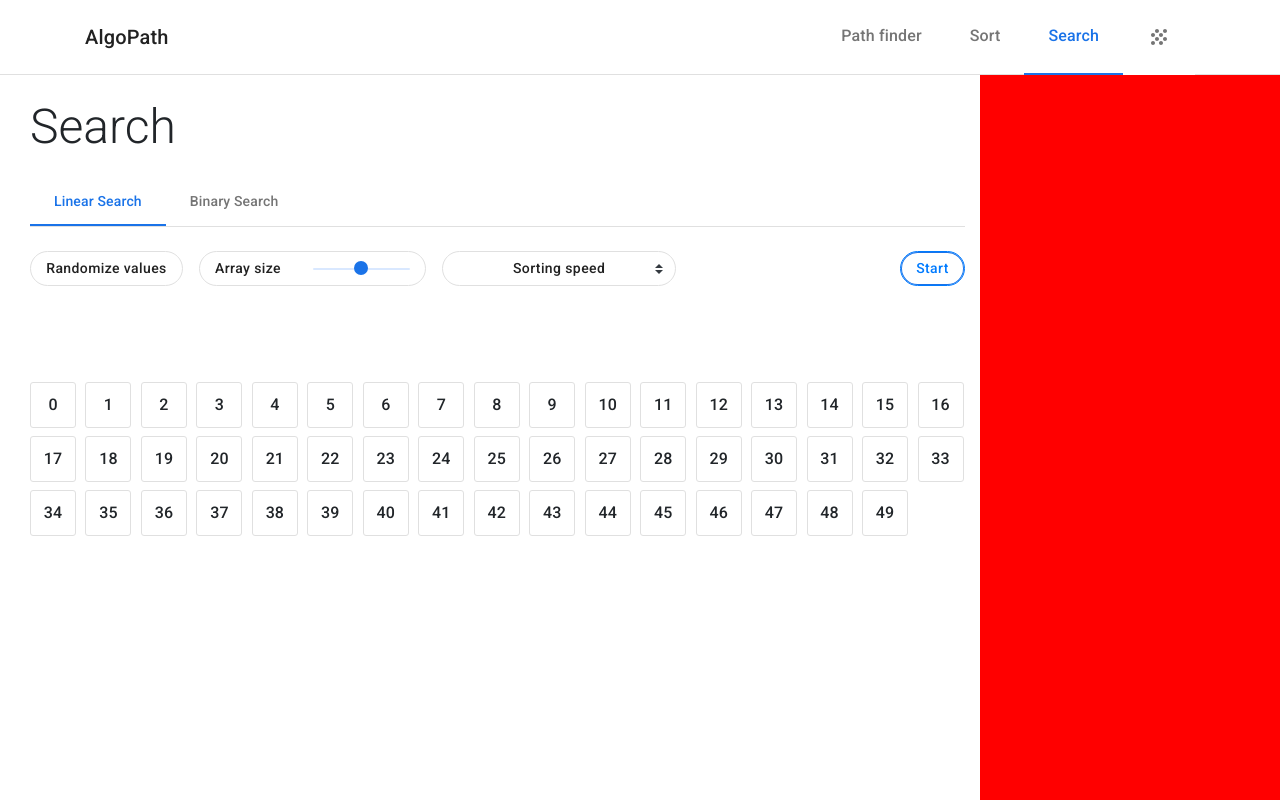
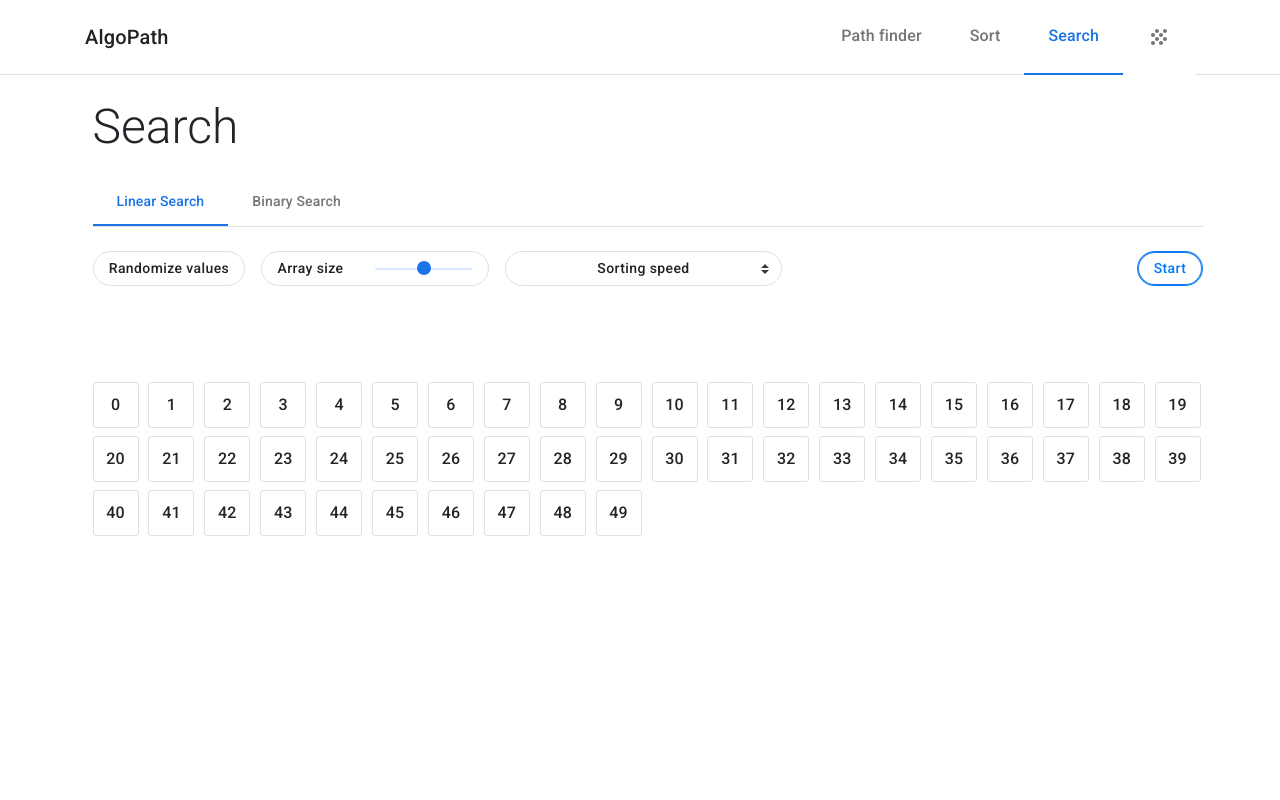
Before and after one commit to m-reyes-h/algopath, a React (Create React App) app: page / in a window 1280 px wide. Built offline with nearby package versions, Linux system fonts and the light colour scheme.

Commit message:
Use recoil to manage the aside open and close status

```diff
--- a/src/assets/styles/style.css
+++ b/src/assets/styles/style.css
@@ -43,6 +43,16 @@ body {
   -moz-osx-font-smoothing: grayscale;
   font-size: 16px;
   letter-spacing: 0.00938rem;
+}
+
+/**
+ * Animation for aside
+ */
+.navbar,
+.container,
+.container-fluid,
+.page-aside {
+  transition: all 400ms ease;
 }
 
 .border {
--- a/src/components/MainLayout.js
+++ b/src/components/MainLayout.js
@@ -1,19 +1,29 @@
 import React from "react";
 import PropTypes from "prop-types";
+import styled from "styled-components";
+import { useRecoilState } from "recoil";
+import asideOpen from "../state/aside";
 import Navbar from "./Navbar";
+
+// Style --------------------------------------------------------------
+
+const LayoutSt = styled.div`
+  padding-top: 75px;
+  padding-right: ${(props) => (props.asideOpen ? "300px" : "0px")};
+`;
 
 // Component ----------------------------------------------------------
 
-// todo must padding right 300
 function MainLayout({ children }) {
+  const [isOpen] = useRecoilState(asideOpen);
+
+  // Component ----------------------------------------------------------
+
   return (
-    <div
-      className="container-fluid d-flex min-vh-100"
-      style={{ paddingTop: "75px", paddingRight: "300px" }}
-    >
+    <LayoutSt className="container-fluid d-flex min-vh-100" asideOpen={isOpen}>
       <Navbar />
       {children}
-    </div>
+    </LayoutSt>
   );
 }
 
--- a/src/components/Navbar.js
+++ b/src/components/Navbar.js
@@ -3,12 +3,15 @@ import styled from "styled-components";
 import { NavLink, Link } from "react-router-dom";
 import { MdGrain as AnalyzeIcon } from "react-icons/md";
 import { OverlayTrigger, Tooltip } from "react-bootstrap";
+import { useRecoilState } from "recoil";
+import asideOpen from "../state/aside";
 
 // Style --------------------------------------------------------------
 
 const NavSt = styled.nav`
   height: 75px;
   border-bottom: 1px solid ${(props) => props.theme.palette.grey[300]};
+  right: ${(props) => (props.asideOpen ? "300px" : "0px")};
 
   .navbar-brand {
     color: ${(props) => props.theme.palette.text.primary} !important;
@@ -43,10 +46,16 @@ const NavSt = styled.nav`
 
 // Component ----------------------------------------------------------
 
-// todo navbar need to move left
 function Navbar() {
+  const [isOpen, setIsOpen] = useRecoilState(asideOpen);
+
+  // Component ----------------------------------------------------------
+
   return (
-    <NavSt className="navbar navbar-expand-sm navbar-light bg-white fixed-top">
+    <NavSt
+      className="navbar navbar-expand-sm navbar-light bg-white fixed-top"
+      asideOpen={isOpen}
+    >
       <div className="container">
         <Link className="navbar-brand" to="/">
           AlgoPath
@@ -74,7 +83,11 @@ function Navbar() {
                 placement="bottom"
                 overlay={<Tooltip>Analyzer</Tooltip>}
               >
-                <button type="button" className="nav-link border-0 bg-white">
+                <button
+                  type="button"
+                  className="nav-link border-0 bg-white"
+                  onClick={() => setIsOpen(!isOpen)}
+                >
                   <AnalyzeIcon size={24} />
                 </button>
               </OverlayTrigger>
--- a/src/containers/LinearSearch/components/Aside.js
+++ b/src/containers/LinearSearch/components/Aside.js
@@ -1,21 +1,30 @@
 import React from "react";
 import styled from "styled-components";
+import { useRecoilState } from "recoil";
+import asideOpen from "../../../state/aside";
 
 // Style --------------------------------------------------------------
 
-// todo needs to be visible
 const AsideSt = styled.aside`
   width: 300px;
   background-color: red;
   position: fixed;
   right: 0;
   top: 0;
+  transition-duration: 400ms;
+  transform: translateX(${(props) => (props.asideOpen ? "0px" : "300px")});
 `;
 
 // Component ----------------------------------------------------------
 
 function Aside() {
-  return <AsideSt className="min-vh-100 vh-100">aside</AsideSt>;
+  const [isOpen] = useRecoilState(asideOpen);
+
+  return (
+    <AsideSt className="min-vh-100 vh-100 page-aside" asideOpen={isOpen}>
+      aside
+    </AsideSt>
+  );
 }
 
 export default Aside;
--- /dev/null
+++ b/src/state/aside.js
@@ -0,0 +1,8 @@
+import { atom } from "recoil";
+
+const AiseAtom = atom({
+  key: "asideOpen",
+  default: false,
+});
+
+export default AiseAtom;
```
